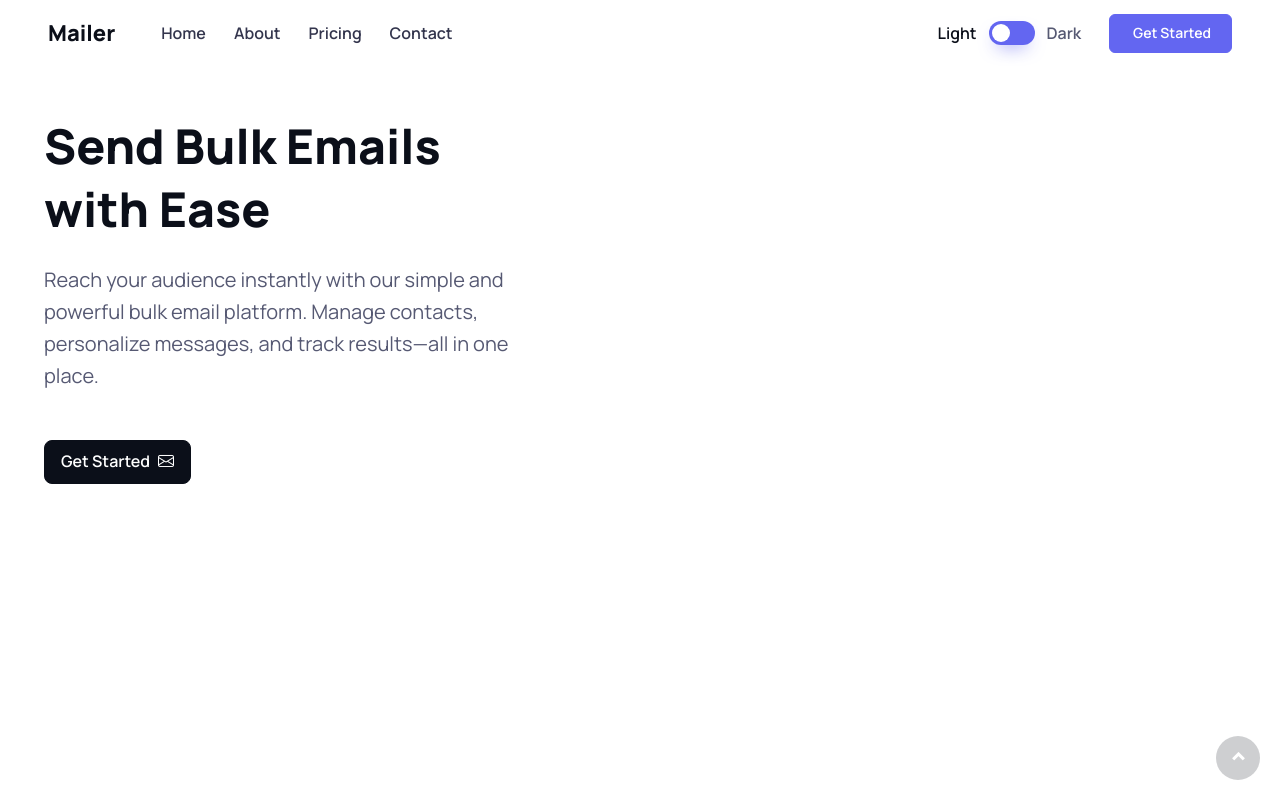
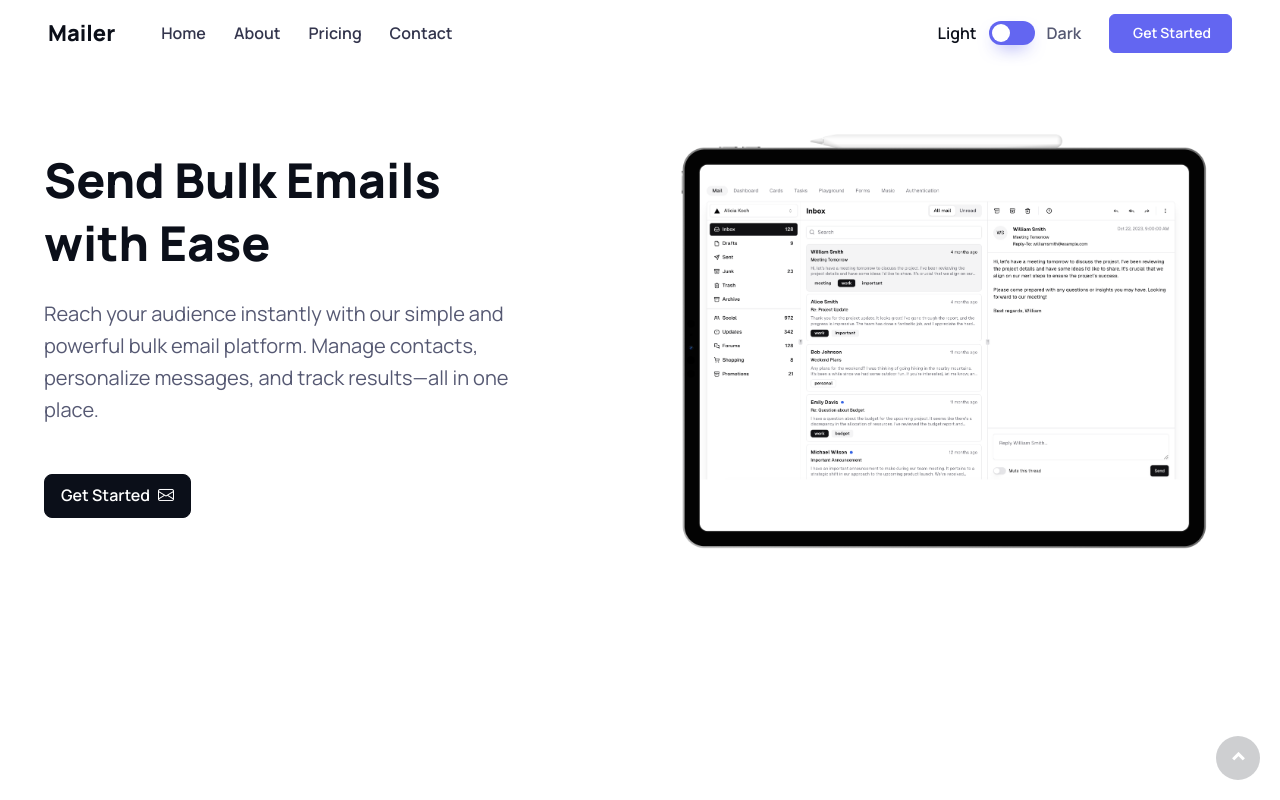
Before and after one commit to Ayomide2604/domain_mailer, a Next.js app: page / in a window 1280 px wide. Built offline with nearby package versions, Linux system fonts and the light colour scheme; no server answers.

Commit message:
installed sonner for toast and added hero image

```diff
--- a/app/layout.tsx
+++ b/app/layout.tsx
@@ -1,9 +1,13 @@
 import type { Metadata } from "next";
+import { Toaster } from "sonner";
+
+// styles
 import "./globals.css";
-import "bootstrap/dist/css/bootstrap.min.css";
 import "bootstrap-icons/font/bootstrap-icons.css";
+// import "bootstrap/dist/css/bootstrap.min.css";
 import "./css/boxicons.css";
 import "./css/style.css";
+// components
 import BootstrapClient from "./BootstrapClient";
 import Header from "./Header";
 import BackToTop from "./components/BackToTop";
@@ -23,6 +27,7 @@ export default function RootLayout({
 		<html lang="en">
 			<body className={``}>
 				<AuthProvider>
+					<Toaster position="top-right" richColors duration={1500} />
 					<BootstrapClient />
 					<Header />
 					{children}
--- a/app/login/page.tsx
+++ b/app/login/page.tsx
@@ -3,7 +3,7 @@ import Link from "next/link";
 import React, { useState } from "react";
 import { signIn } from "next-auth/react";
 import { useRouter } from "next/navigation";
-
+import { toast } from "sonner";
 
 const LoginPage = () => {
 	const router = useRouter();
@@ -19,9 +19,10 @@ const LoginPage = () => {
 		});
 
 		if (response?.ok) {
+			toast.success("login successful");
 			router.push("/");
 		} else {
-			alert("Invalid email or password");
+			toast.error("Invalid email or password");
 		}
 	};
 
--- a/app/sections/home/Hero.tsx
+++ b/app/sections/home/Hero.tsx
@@ -1,3 +1,5 @@
+import Image from "next/image";
+import Link from "next/link";
 import React from "react";
 
 const Hero = () => {
@@ -5,29 +7,15 @@ const Hero = () => {
 		<section className="position-relative overflow-hidden zindex-2 pt-4 pt-md-5">
 			<div className="container">
 				<div className="row justify-content-center align-items-center">
-					<div className="col-xl-6 col-lg-7 col-md-6 col-sm-8 col-10 offset-xl-1 order-md-2">
-						{/* <div className="parallax mx-auto" style={{ maxWidth: 556 }}>
-							<div className="parallax-layer" data-depth="0.1">
-								<img src={hero1} alt="Bubble" />
-							</div>
-							<div className="parallax-layer" data-depth="-0.2">
-								<img src={hero2} alt="Bubble" />
-							</div>
-							<div className="parallax-layer" data-depth="-0.3">
-								<img src={hero3} alt="Bubble" />
-							</div>
-							<div className="parallax-layer" data-depth="0.4">
-								<img src={hero4} alt="Bubble" />
-							</div>
-							<div className="parallax-layer" data-depth="-0.1">
-								<img src={hero5} alt="Screen" />
-							</div>
-							<div className="parallax-layer" data-depth="0.2">
-								<img src={hero6} alt="Screen" />
-							</div>
-						</div> */}
+					<div className="col-xl-6 col-lg-7 col-md-6 col-sm-8 col-10 offset-xl-1 order-md-2 d-flex justify-content-center">
+						<Image
+							src="/tablet-mockup.png"
+							alt="Tablet Mockup"
+							className="img-fluid w-100"
+							width={556}
+							height={400}
+						/>
 					</div>
-					{/* Text */}
 					<div className="col-lg-5 col-md-6 text-center text-md-start order-md-1">
 						<h1 className="display-5 mb-lg-4">Send Bulk Emails with Ease</h1>
 						<p className="fs-xl pb-3 pb-lg-0 mb-4 mb-lg-5">
@@ -36,15 +24,12 @@ const Hero = () => {
 							results—all in one place.
 						</p>
 						<div className="d-flex flex-column flex-sm-row justify-content-center justify-content-md-start">
-							<a
-								href="#"
+							<Link
+								href="/register"
 								className="btn btn-dark btn-lg px-3 py-2 me-sm-3 me-lg-4 mb-3"
 							>
 								Get Started <i className="bi bi-envelope ms-2" />
-							</a>
-						</div>
-						<div className="d-flex flex-column flex-sm-row justify-content-center justify-content-md-start">
-							{/* <img src="" alt="" /> */}
+							</Link>
 						</div>
 					</div>
 				</div>
--- a/package.json
+++ b/package.json
@@ -22,6 +22,7 @@
     "prisma": "^6.11.1",
     "react": "^19.0.0",
     "react-dom": "^19.0.0",
+    "sonner": "^2.0.6",
     "zod": "^4.0.5"
   },
   "devDependencies": {
```
Also changed, not shown: public/tablet-mockup.png (added), 1 other file (tests, documents, lock files or other folders).
